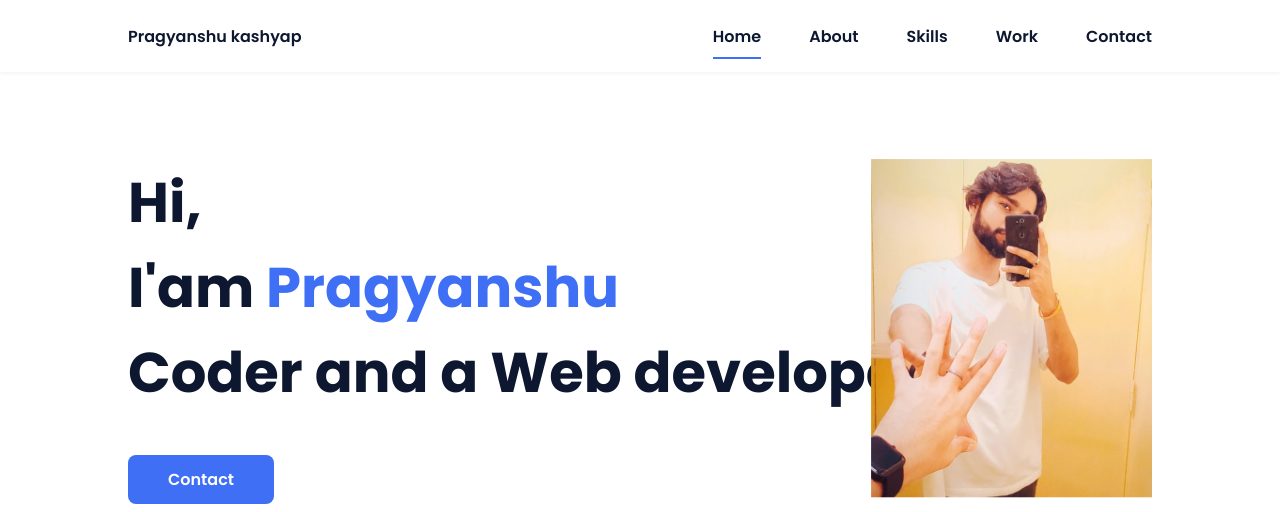
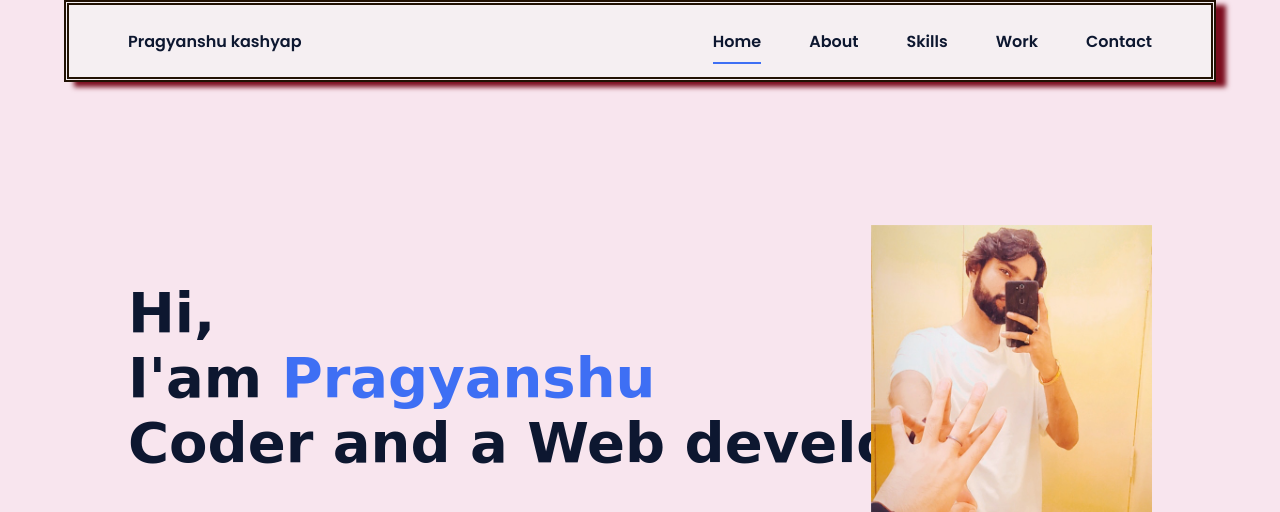
Before and after one commit to pragyanshu-kashyap/Pragyanshu_resume, a plain HTML site: page index.html in a window 1280 px wide. Shown: the top 512 px of the page. Drawn offline with nearby package versions, Linux system fonts and the light colour scheme.

Commit message:
Update styles.css
added , updated some styling

```diff
--- a/styles.css
+++ b/styles.css
@@ -49,6 +49,7 @@ body {
   font-family: var(--body-font);
   font-size: var(--normal-font-size);
   color: var(--second-color);
+  background-color: #f8e5ee;
 }
 
 h1, h2, p {
@@ -107,13 +108,14 @@ img {
 }
 
 .l-header {
-  width: 100%;
+  width: 90%;
   position: fixed;
   top: 0;
-  left: 0;
+  left: 5%;
   z-index: var(--z-fixed);
-  background-color: #fff;
-  box-shadow: 0 1px 4px rgba(146, 161, 176, 0.15);
+  background-color: #F5EFF2;
+  border: thick double #211103;
+  box-shadow: 10px 5px 5px #7b0d1e;
 }
 
 /*===== NAV =====*/
@@ -188,12 +190,16 @@ img {
 }
 
 /*===== HOME =====*/
+
 .home {
   position: relative;
   row-gap: 5rem;
-  padding: 4rem 0 5rem;
+  padding: 4rem 0 5rem8;
+  background-color:#f8e5ee;
 }
-
+#home{
+  margin-top: 120px;
+}
 .home__data {
   align-self: center;
 }
@@ -348,6 +354,10 @@ img {
   box-shadow: 0px 4px 25px rgba(14, 36, 49, 0.15);
   border-radius: .5rem;
   overflow: hidden;
+  object-fit: fill;
+  height: 172px;
+  width: fit-content;
+  padding: 0px;
 }
 
 .work__img img {
@@ -358,6 +368,12 @@ img {
   transform: scale(1.1);
 }
 
+#resume{
+  border-width: 4px;
+  box-shadow:10px 5px 5px #7b0d1e ;
+  margin-top: 24px;
+  margin-left: 700px;
+}
 /* ===== CONTACT =====*/
 .contact__input {
   width: 100%;
@@ -528,3 +544,9 @@ img {
     width: 450px;
   }
 }
+.home__title{
+  font-family: "Dancing Script", cursive;
+  font-optical-sizing: auto;
+  font-weight: 800;
+  font-style: normal;
+}
```
